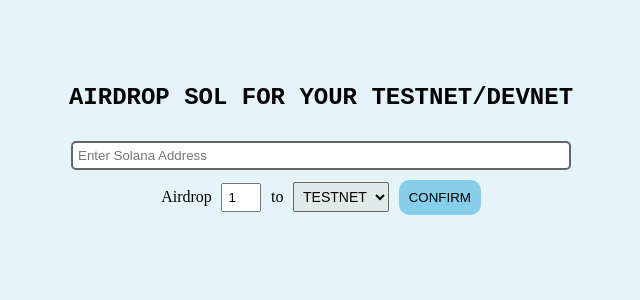
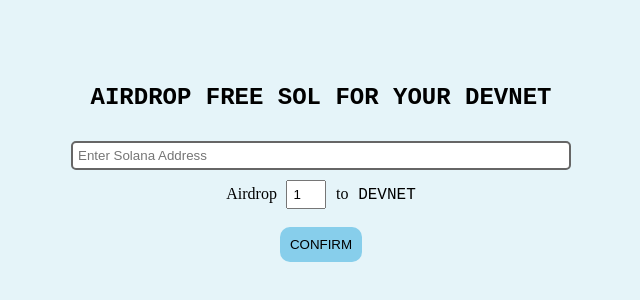
Before and after one commit to PrashantGM/solana-airdrop, a website: page public/index.html in a window 1280 px wide. Shown: the part 116-416 px from the top of the page, without its empty margins (319-959 px from the left). Drawn offline with Linux system fonts and the light colour scheme.

Commit message:
feat: remove testnet option

```diff
--- a/app.ts
+++ b/app.ts
@@ -11,7 +11,8 @@
 const app = express();
 
 app.use(express.json());
-app.use('/', express.static(path.join(__dirname, '/public')));
+
+app.use(express.static(path.join(__dirname, '/public')));
 
 app.use('/', router);
 
--- a/public/index.html
+++ b/public/index.html
@@ -11,7 +11,7 @@
 
   <body>
     <div class="container">
-      <h2>Airdrop Sol for your TestNet/Devnet</h2>
+      <h2>Airdrop Free Sol for your Devnet</h2>
       <input
         type="text"
         id="address"
@@ -22,10 +22,7 @@
         <span>Airdrop</span>
         <input type="number" id="amount" value="1" />
         <span>to</span>
-        <select name="net" id="net">
-          <!-- <option value="DEVNET" selected>DEVNET</option> -->
-          <option value="TESTNET" selected>TESTNET</option>
-        </select>
+        <label>DEVNET</label><br /><br />
         <button id="airdrop">Confirm</button>
       </div>
     </div>
```
